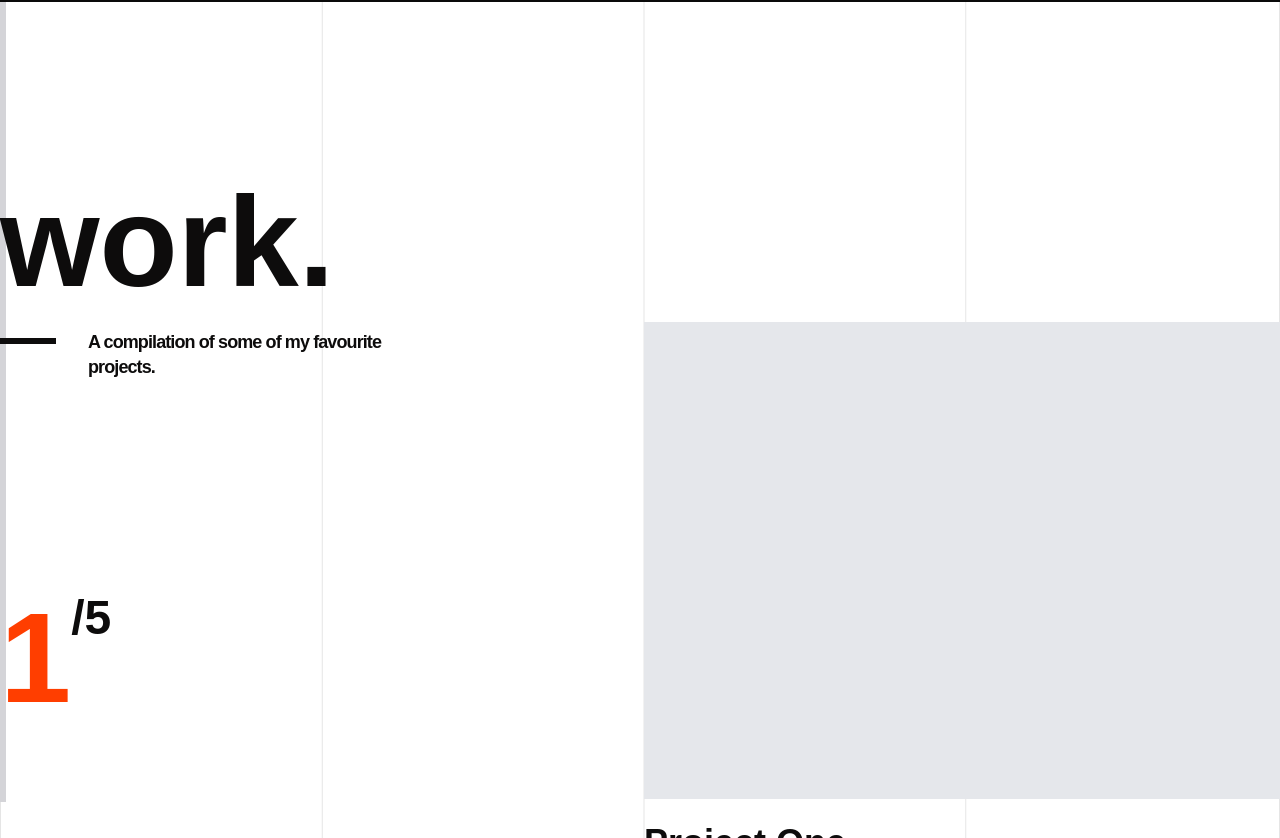
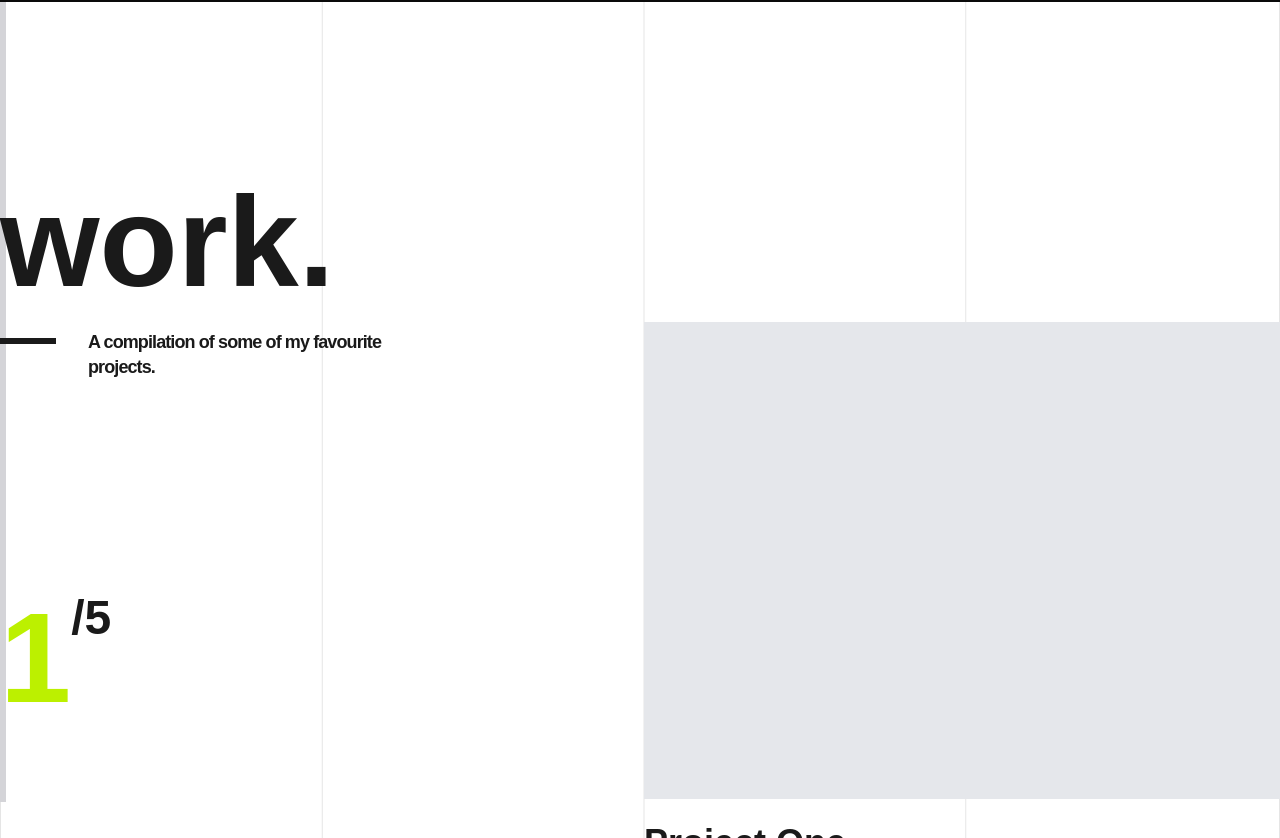
Before and after one commit to sipofnightshade/portfolio_old, a SvelteKit app: page / in a window 1280 px wide. Shown: the part 1582-2420 px from the top of the page. Built offline with nearby package versions, Linux system fonts and the light colour scheme.

Commit message:
update-- tailwind brand color to Lime

```diff
--- a/tailwind.config.ts
+++ b/tailwind.config.ts
@@ -9,10 +9,9 @@ export default {
     },
     extend: {
       colors: {
-        brand: '#FF3E00',
-        'brand-dark': '#B22B00',
-        'brand-light': '#FF784D',
-        black: '#0D0C0C'
+        brand: '#BCF000',
+        'brand-dark': '#A0CC00',
+        black: '#1A1A1A'
       }
     }
   },
```
